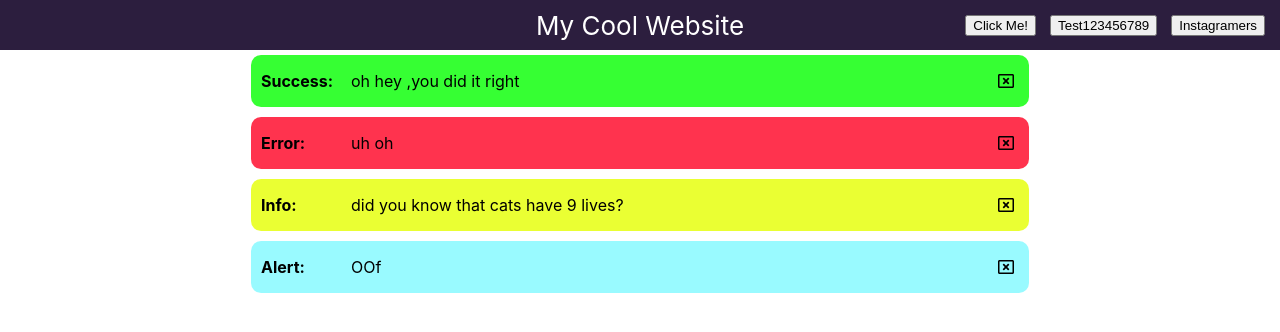
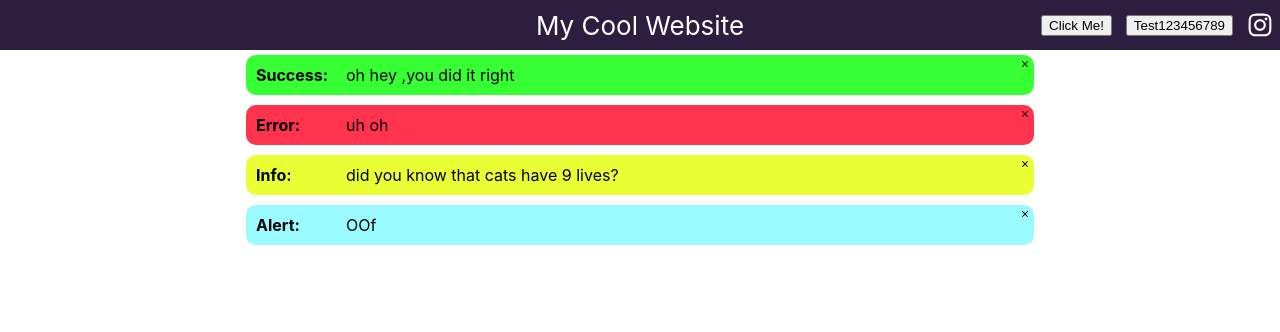
Before and after one commit to ZONAT3D/TestFrontEndSite, a React (Create React App) app: page / in a window 1280 px wide. Shown: the top 332 px of the page. Built offline with nearby package versions, Linux system fonts and the light colour scheme.

Commit message:
Lunchtime Commit

```diff
--- a/src/App.css
+++ b/src/App.css
@@ -1,3 +1,7 @@
+html {
+  /* Full page styling here */
+}
+
 .App {
   display: flex;
 }
@@ -21,17 +25,20 @@
 
 .Socials {
   position: absolute;
+  display: flex;
   right: 0;
-  justify-content: center;
-  align-items: center;
 }
 
 .Socials-Buttons {
+  position: relative;
+  align-self: center;
+  justify-self: center;
   margin-right: 7px;
   margin-left: 7px;
   margin-top: 15px;
   margin-bottom: 15px;
 }
+
 
 .Notifications {
   display: flex;
@@ -48,26 +55,42 @@
   flex-direction: row;
   background-color: lightcyan;
   margin: 5px;
+  padding: 10px;
   border-radius: 10px;
-
 }
 
 .Error {
+  display: flex;
+  position: relative;
+  justify-content: flex-start;
+  align-items: center;
   background-color: rgba(255, 0, 34, .8);
   padding-left: 10px;
 }
 
 .Success {
+  display: flex;
+  position: relative;
+  justify-content: flex-start;
+  align-items: center;
   background-color: rgba(4, 255, 0, .8);
   padding-left: 10px;
 }
 
 .Info {
+  display: flex;
+  position: relative;
+  justify-content: flex-start;
+  align-items: center;
   background-color: rgba(229, 255, 0, .8);
   padding-left: 10px;
 }
 
 .Alert {
+  display: flex;
+  position: relative;
+  justify-content: flex-start;
+  align-items: center;
   background-color: rgba(128, 249, 255, .8);
   padding-left: 10px;
 }
--- a/src/App.js
+++ b/src/App.js
@@ -7,9 +7,7 @@ import {Notification} from './Components/Notification';
 function App() {
   return (
     <>
-      <Header headerName="My Cool Website"
-              onButtonClick={() => alert('Button has been clicked! :) Good Job')}
-      />
+      <Header headerName="My Cool Website"/>
       <div className="Notifications">
         <Notification notiType="Success" message="oh hey ,you did it right"/>
         <Notification notiType="Error" message="uh oh"/>
--- a/src/Components/Header.js
+++ b/src/Components/Header.js
@@ -1,15 +1,17 @@
 import React from 'react';
 import '../App.css';
+
+import {FaInstagram}from 'react-icons/fa';
 
 export function Header(prop) {
   return (
     <div className="App-header">
         <>{prop.headerName}</>
-          <socials className="Socials">
-            <button className="Socials-Buttons" onClick={prop.onButtonClick}>Click Me!</button>
-            <button className="Socials-Buttons" onClick={prop.onButtonClick}>Test123456789</button>
-            <button className="Socials-Buttons" onClick={prop.onButtonClick} style={{marginRight: "15px"}}>Instagramers</button>
-        </socials>
+        <div className="Socials">
+          <button className="Socials-Buttons">Click Me!</button>
+          <button className="Socials-Buttons">Test123456789</button>
+          <FaInstagram className="Socials-Buttons">Instagramers</FaInstagram>
+        </div>
     </div>
   );
 }
--- a/src/Components/Notification.js
+++ b/src/Components/Notification.js
@@ -1,5 +1,5 @@
 import React from 'react';
-import { FaRegWindowClose } from "react-icons/fa";
+import { IoIosClose } from "react-icons/io";
 import '../App.css';
 
 export class Notification extends React.Component {
@@ -18,9 +18,9 @@ export class Notification extends React.Component {
             <>
                 {this.state.showNoti &&
                 <div className={ 'Notification ' + this.props.notiType } >
-                    <p style={{ fontWeight: "bold", minWidth: "90px" }} >{this.props.notiType}:&nbsp;</p>
-                    <p>{this.props.message}</p>
-                    <FaRegWindowClose class="far" onClick={this.closeNotification} style={{ marginRight: "15px", marginLeft: "auto", order: "2"}}></FaRegWindowClose>
+                    <div style={{ fontWeight: "bold", minWidth: "90px" }} >{this.props.notiType}:&nbsp;</div>
+                    <div>{this.props.message}</div>
+                    <div><IoIosClose  style={{ position: "absolute", right: "1px", top: "1px"}} onClick={this.closeNotification} ></IoIosClose></div>
                 </div>
                 }
             </>
```
